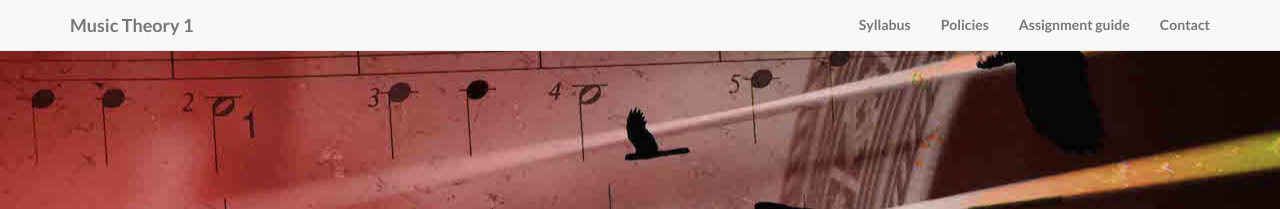
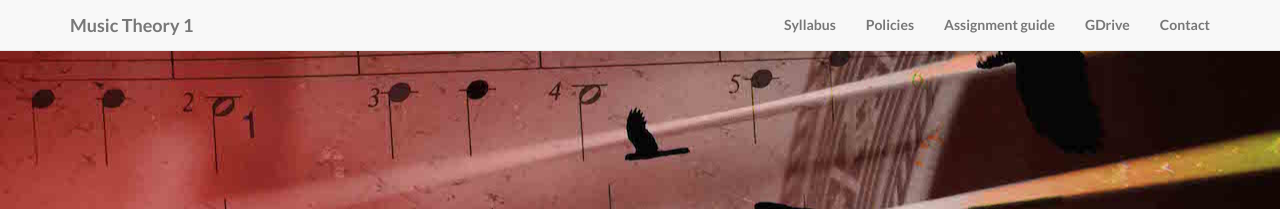
Before and after one commit to kshaffer/theory1, a Jekyll site: the page built from week7.md, in a window 1280 px wide. Shown: the top 209 px of the page. Built offline with Jekyll 4.4.1, drawn with Linux system fonts in a browser that asks for light colours; nearby versions of some CDN libraries; library files that are not in the unit come from our copies.

Commit message:
GDrive link

```diff
--- a/_includes/header.html
+++ b/_includes/header.html
@@ -22,6 +22,9 @@
                 </li>
                 <li>
                     <a href="/assessments/">Assignment guide</a>
+                </li>
+                <li>
+                    <a href="https://drive.google.com/open?id=0B9o4hmKNoi6cfkRmMmY1UTVrcXYxb0RZYXpfUXFtMklpOXBlNDlIZFZpbGMwRFhyelFveUE">GDrive</a>
                 </li>
                 <li>
                     <a href="#contact">Contact</a>
```
